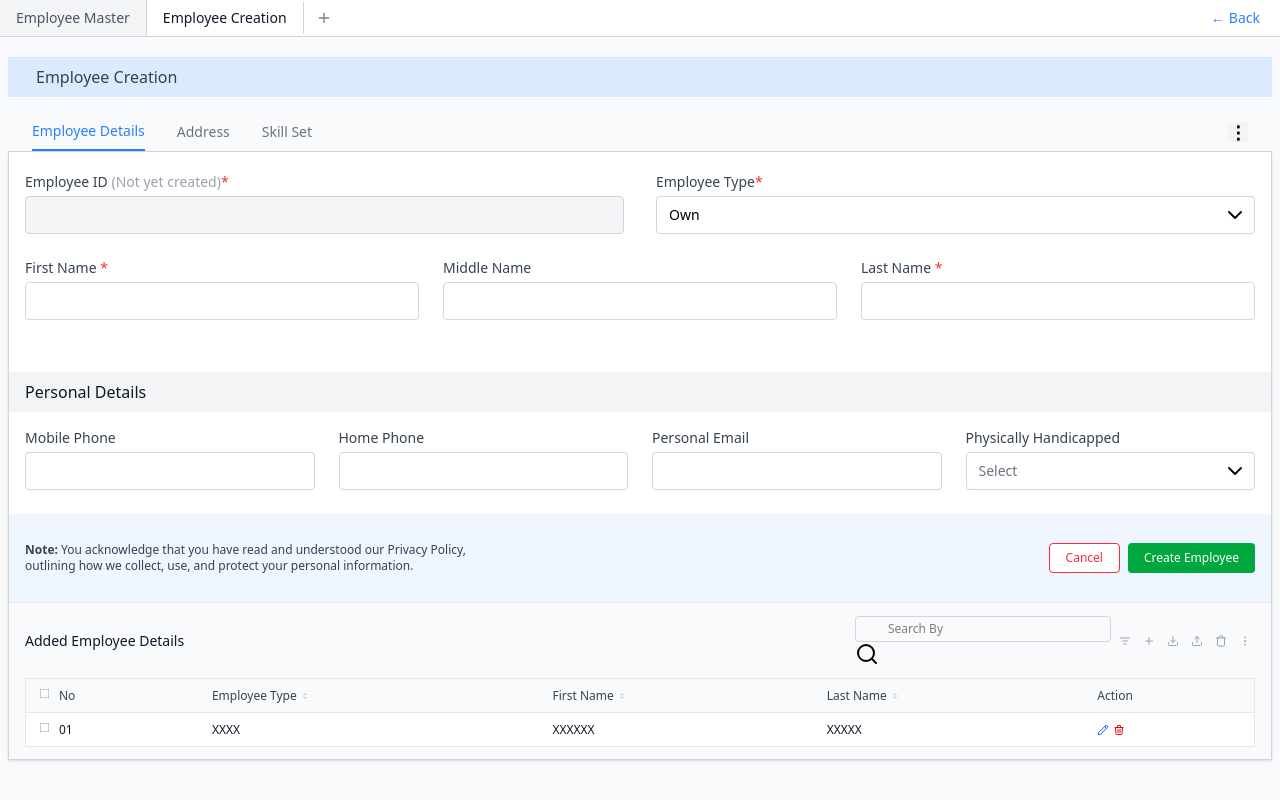
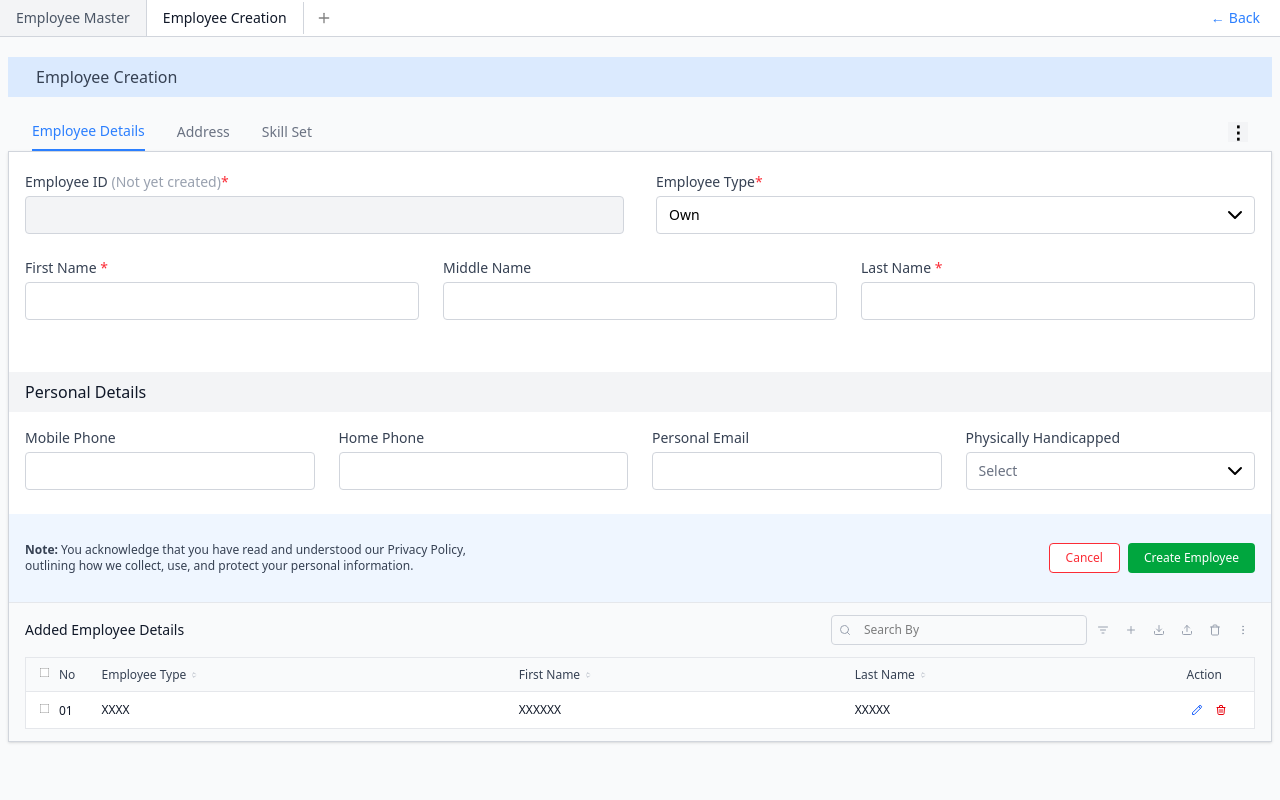
Before and after one commit to archanaprabhat/employee-form, a React (Vite) app in the folder employee-ui/: page / in a window 1280 px wide. Built offline with nearby package versions, Linux system fonts and the light colour scheme.

Commit message:
Search funtionality rewamp

```diff
--- a/employee-ui/src/App.jsx
+++ b/employee-ui/src/App.jsx
@@ -270,26 +270,28 @@ const EmployeeCreationForm = () => {
                   <input
                     type="text"
                     placeholder="Search By"
-                    className="pl-8 pr-3 py-1 border border-gray-300 rounded text-xs w-48 sm:w-56 md:w-64"
+                    className="pl-8 pr-3 py-1.5 border border-gray-300 rounded text-xs w-48 sm:w-56 md:w-64"
                   />
-                  <Search />
+                  <div className="absolute inset-y-0 left-0 pl-2 flex items-center pointer-events-none">
+                    <Search className="w-3 h-3 text-gray-400" />
+                  </div>
                 </div>
-                <button className="p-1 text-gray-400 hover:text-gray-600 flex-shrink-0">
+                <button className="p-1.5 text-gray-400 hover:text-gray-600 flex-shrink-0">
                   <ListFilter className="w-3 h-3" />
                 </button>
-                <button className="p-1 text-gray-400 hover:text-gray-600 flex-shrink-0">
+                <button className="p-1.5 text-gray-400 hover:text-gray-600 flex-shrink-0">
                   <Plus className="w-3 h-3" />
                 </button>
-                <button className="p-1 text-gray-400 hover:text-gray-600 flex-shrink-0">
+                <button className="p-1.5 text-gray-400 hover:text-gray-600 flex-shrink-0">
                   <Download className="w-3 h-3" />
                 </button>
-                <button className="p-1 text-gray-400 hover:text-gray-600 flex-shrink-0">
+                <button className="p-1.5 text-gray-400 hover:text-gray-600 flex-shrink-0">
                   <Upload className="w-3 h-3" />
                 </button>
-                <button className="p-1 text-gray-400 hover:text-gray-600 flex-shrink-0">
+                <button className="p-1.5 text-gray-400 hover:text-gray-600 flex-shrink-0">
                   <Trash className="w-3 h-3" />
                 </button>
-                <button className="p-1 text-gray-400 hover:text-gray-600 flex-shrink-0">
+                <button className="p-1.5 text-gray-400 hover:text-gray-600 flex-shrink-0">
                   <EllipsisVertical className="w-3 h-3" />
                 </button>
               </div>
@@ -300,12 +302,12 @@ const EmployeeCreationForm = () => {
               <table className="w-full min-w-full bg-white border border-gray-200 rounded">
                 <thead>
                   <tr className="bg-gray-50 border-b border-gray-200">
-                    <th className="text-left py-2 px-3 text-xs font-medium text-gray-700">
+                    <th className="text-left py-2 px-3 text-xs font-medium text-gray-700 w-16">
                       <input type="checkbox" className="mr-2 scale-75" />
                       <span className="hidden sm:inline">No</span>
                       <span className="sm:hidden">#</span>
                     </th>
-                    <th className="text-left py-2 px-3 text-xs font-medium text-gray-700">
+                    <th className="text-left py-2 px-3 text-xs font-medium text-gray-700 min-w-24">
                       <span className="hidden md:inline">Employee Type</span>
                       <span className="md:hidden">Type</span>
                       <button className="ml-1 text-gray-400">
@@ -314,7 +316,7 @@ const EmployeeCreationForm = () => {
                         </svg>
                       </button>
                     </th>
-                    <th className="text-left py-2 px-3 text-xs font-medium text-gray-700">
+                    <th className="text-left py-2 px-3 text-xs font-medium text-gray-700 min-w-24">
                       <span className="hidden sm:inline">First Name</span>
                       <span className="sm:hidden">First</span>
                       <button className="ml-1 text-gray-400">
@@ -323,7 +325,7 @@ const EmployeeCreationForm = () => {
                         </svg>
                       </button>
                     </th>
-                    <th className="text-left py-2 px-3 text-xs font-medium text-gray-700">
+                    <th className="text-left py-2 px-3 text-xs font-medium text-gray-700 min-w-24">
                       <span className="hidden sm:inline">Last Name</span>
                       <span className="sm:hidden">Last</span>
                       <button className="ml-1 text-gray-400">
@@ -332,11 +334,11 @@ const EmployeeCreationForm = () => {
                         </svg>
                       </button>
                     </th>
-                    <th className="text-left py-2 px-3 text-xs font-medium text-gray-700">Action</th>
+                    <th className="text-left py-2 px-3 text-xs font-medium text-gray-700 w-20">Action</th>
                   </tr>
                 </thead>
                 <tbody>
-                  <tr className="border-b border-gray-200">
+                  <tr className="border-b border-gray-200 hover:bg-gray-50">
                     <td className="py-2 px-3 text-xs text-gray-900">
                       <input type="checkbox" className="mr-2 scale-75" />
                       01
@@ -346,12 +348,12 @@ const EmployeeCreationForm = () => {
                     <td className="py-2 px-3 text-xs text-gray-900">XXXXX</td>
                     <td className="py-2 px-3 text-xs text-gray-900">
                       <div className="flex space-x-1">
-                        <button className="text-blue-600 hover:text-blue-800">
+                        <button className="text-blue-600 hover:text-blue-800 p-1">
                           <svg className="w-3 h-3" fill="none" stroke="currentColor" viewBox="0 0 24 24">
                             <path strokeLinecap="round" strokeLinejoin="round" strokeWidth={2} d="M15.232 5.232l3.536 3.536m-2.036-5.036a2.5 2.5 0 113.536 3.536L6.5 21.036H3v-3.572L16.732 3.732z" />
                           </svg>
                         </button>
-                        <button className="text-red-600 hover:text-red-800">
+                        <button className="text-red-600 hover:text-red-800 p-1">
                           <svg className="w-3 h-3" fill="none" stroke="currentColor" viewBox="0 0 24 24">
                             <path strokeLinecap="round" strokeLinejoin="round" strokeWidth={2} d="M19 7l-.867 12.142A2 2 0 0116.138 21H7.862a2 2 0 01-1.995-1.858L5 7m5 4v6m4-6v6m1-10V4a1 1 0 00-1-1h-4a1 1 0 00-1 1v3M4 7h16" />
                           </svg>
```
